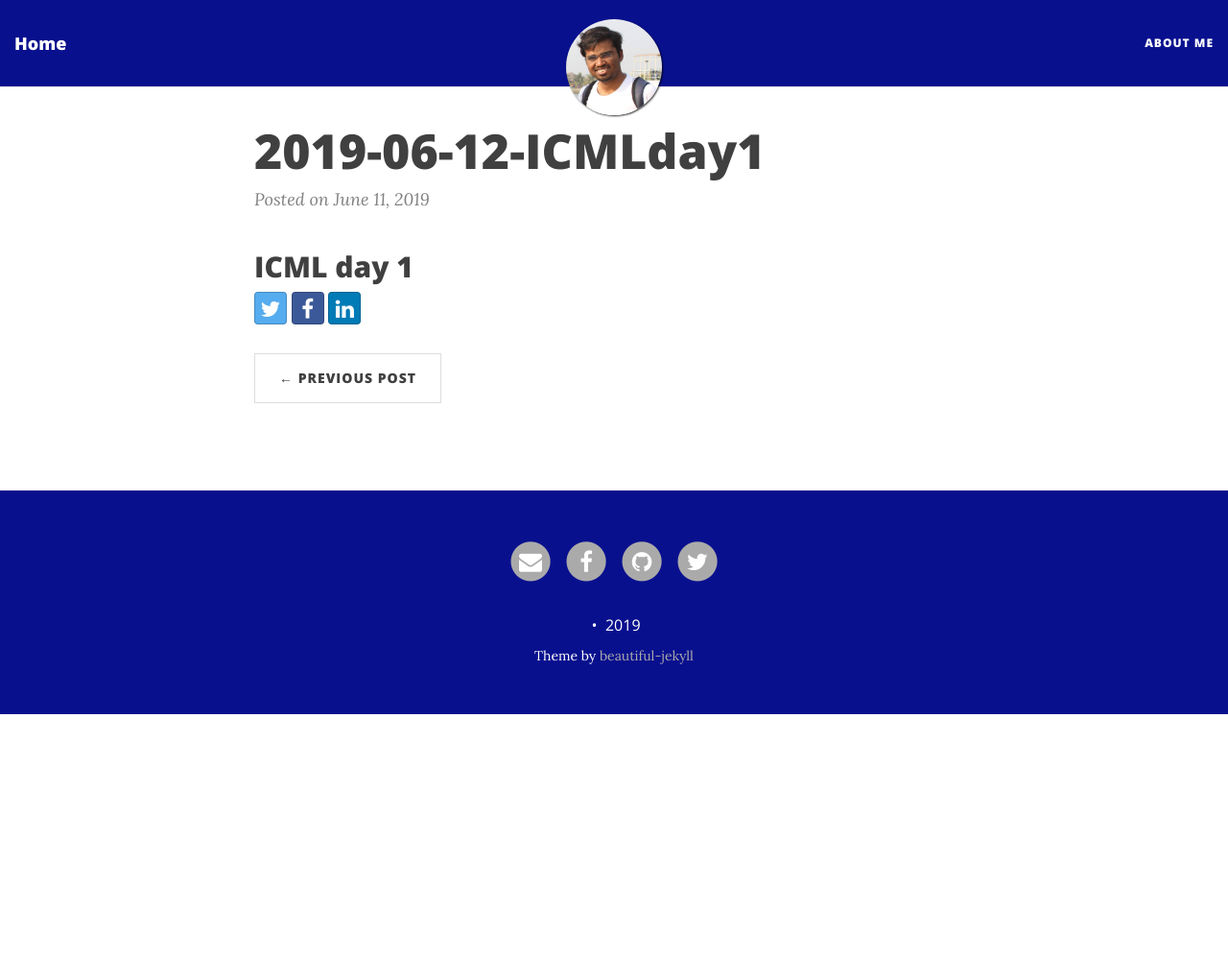
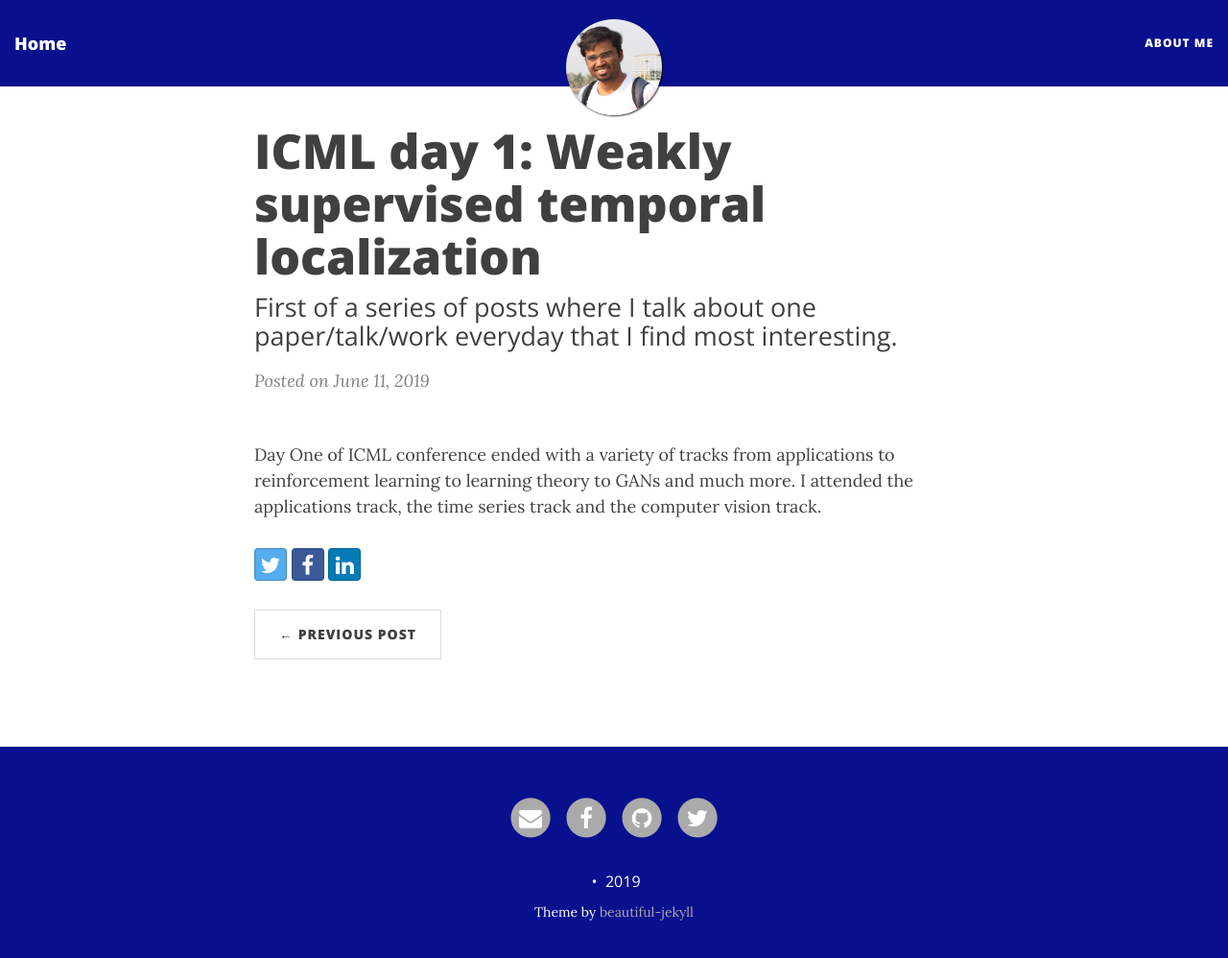
Before and after one commit to shreyanc/shreyanc.github.io, a Jekyll site: the page built from _posts/2019-06-12-2019-06-12-icmlday1.md, in a window 1280 px wide and 1011 px high. Shown: the top 998 px of the window at 96% size. Built offline with Jekyll 4.4.1, drawn with Linux system fonts in a browser that asks for light colours; nearby versions of some CDN libraries.

Commit message:
Create 2019-06-12-2019-06-12-icmlday1.md

```diff
--- a/_posts/2019-06-12-2019-06-12-icmlday1.md
+++ b/_posts/2019-06-12-2019-06-12-icmlday1.md
@@ -1,7 +1,10 @@
 ---
 layout: post
 published: true
-title: 2019-06-12-ICMLday1
+title: 'ICML day 1: Weakly supervised temporal localization'
 date: '2019-06-11'
+subtitle: >-
+  First of a series of posts where I talk about one paper/talk/work everyday
+  that I find most interesting.
 ---
-## ICML day 1
+Day One of ICML conference ended with a variety of tracks from applications to reinforcement learning to learning theory to GANs and much more. I attended the applications track, the time series track and the computer vision track.
```
